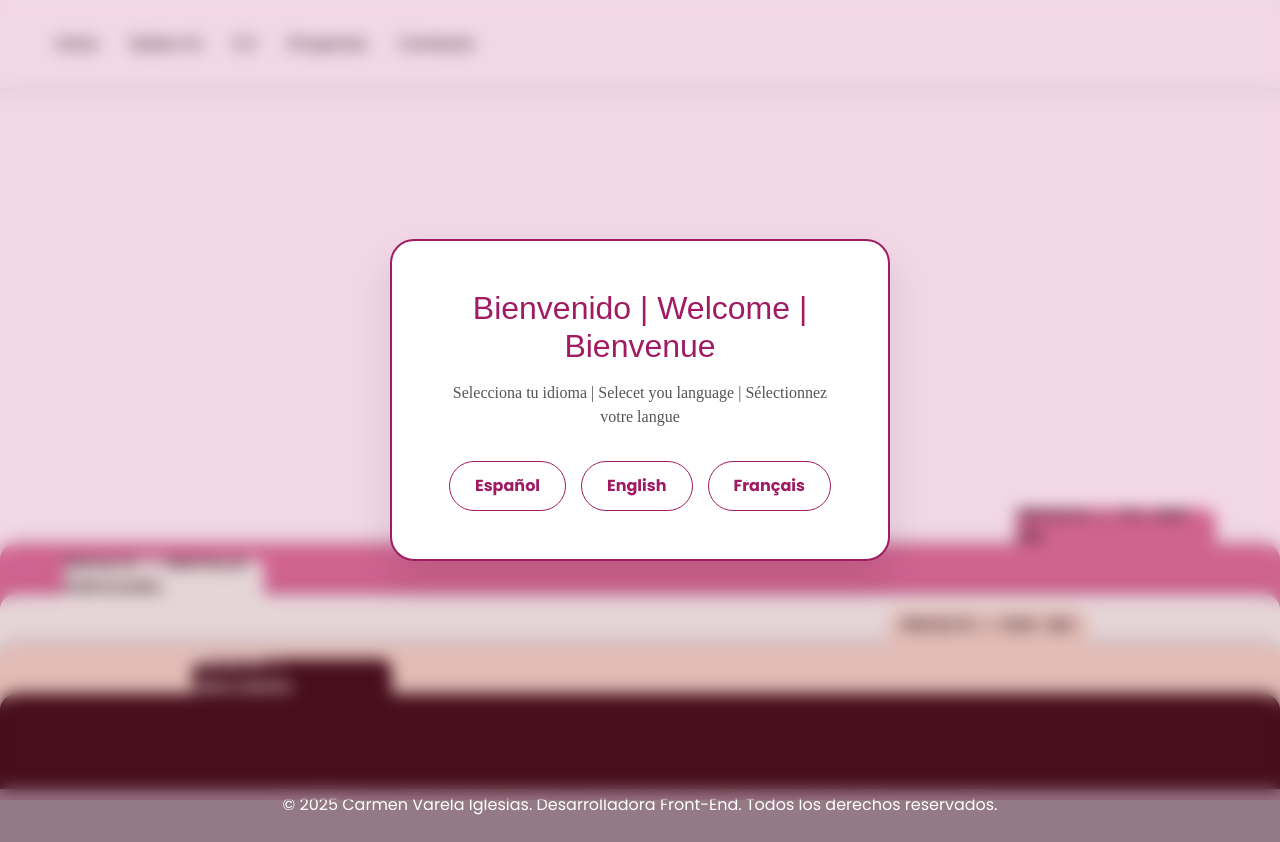
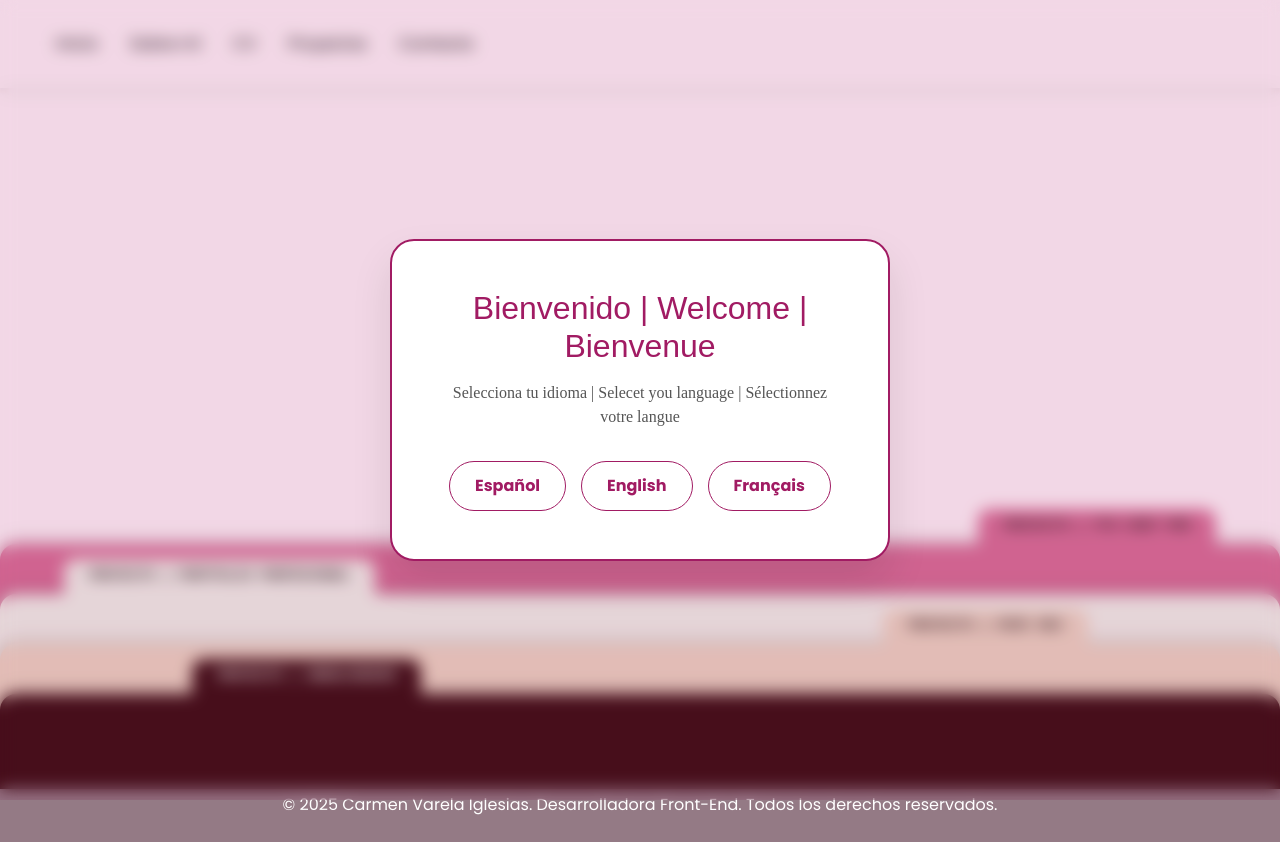
Before and after one commit to varelaiglesiascarmen/professional-portfolio-angular, an Angular app: page /projects in a window 1280 px wide. Built offline with nearby package versions, Linux system fonts and the light colour scheme; a web font is replaced by a local one.

Commit message:
refactor

```diff
--- a/src/app/components/projects/projects.component.scss
+++ b/src/app/components/projects/projects.component.scss
@@ -74,13 +74,17 @@ $c-brown: #3E0E14;
   position: absolute;
   top: -35px;
   height: 35px;
-  width: 200px;
+  width: auto;
+  min-width: 140px;
+  max-width: 90%;
+  padding: 0 25px;
   border-radius: 12px 12px 0 0;
   display: flex;
   align-items: center;
   justify-content: center;
   background-color: inherit;
   z-index: 1;
+
   &::after {
     content: '';
     position: absolute;
@@ -95,11 +99,12 @@ $c-brown: #3E0E14;
   .tab-text {
     font-family: $font-mono;
     font-weight: bold;
-    font-size: 0.95rem;
+    font-size: 0.85rem;
     text-transform: uppercase;
     color: #2c1e1e;
     z-index: 5;
     position: relative;
+    white-space: nowrap;
   }
 }
 
```
